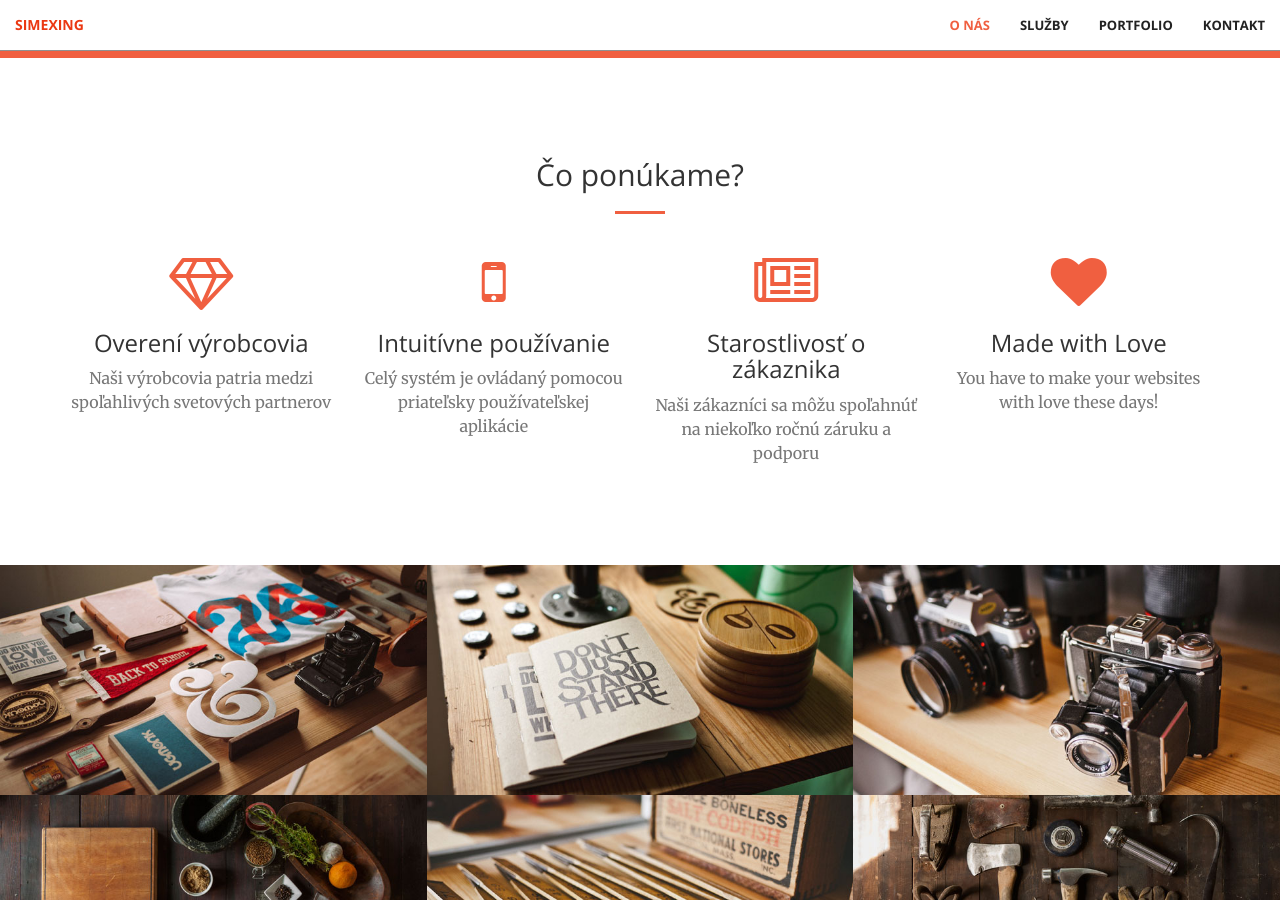
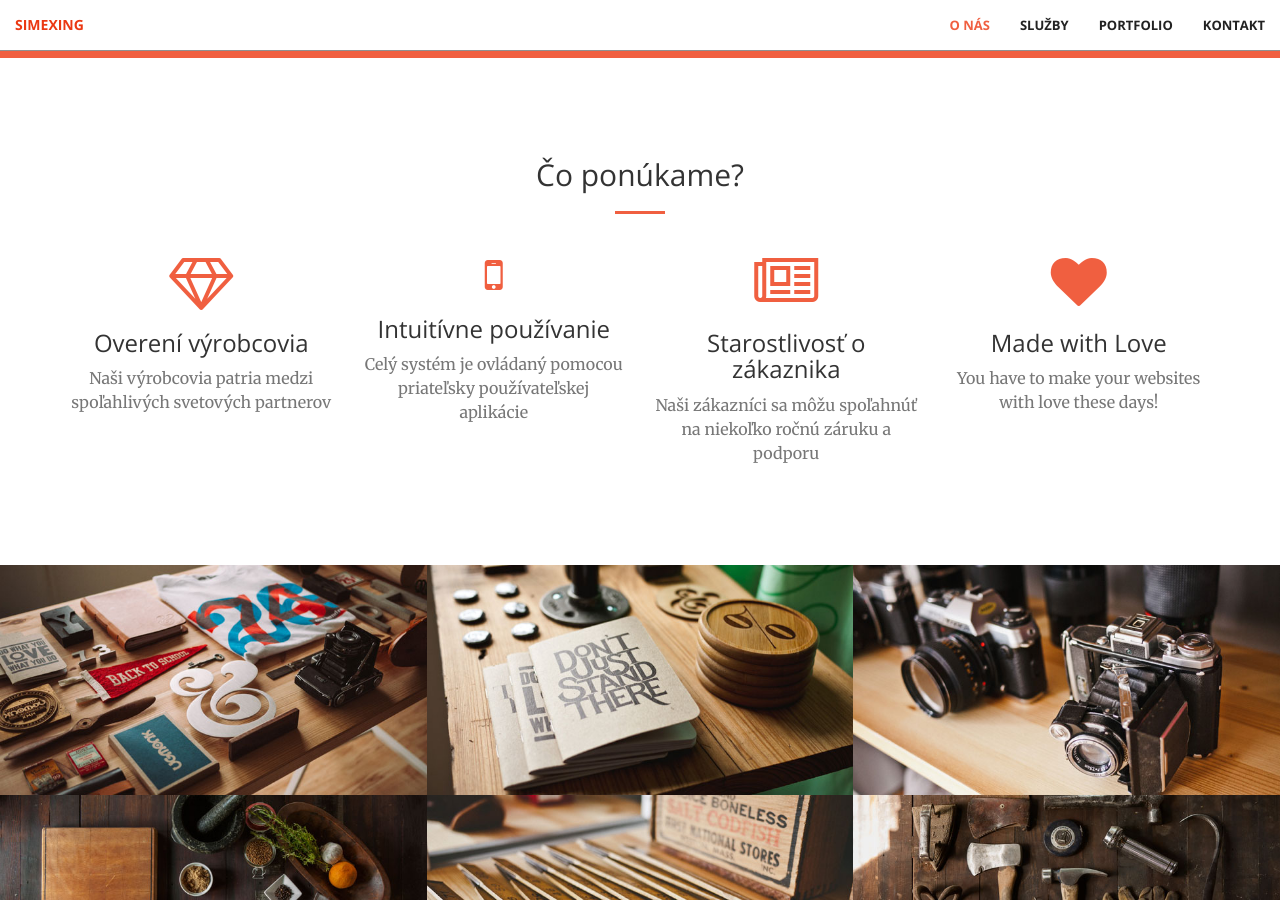
Before and after one commit to stesi13/simexing, a Jekyll site: the page built from index.html, in a window 1280 px wide and 900 px high, scrolled down 1236 px. Built offline with Jekyll 4.4.1, drawn with Linux system fonts in a browser that asks for light colours.

Commit message:
Update services.html

```diff
--- a/_includes/services.html
+++ b/_includes/services.html
@@ -19,7 +19,7 @@
             </div>
             <div class="col-lg-3 col-md-6 text-center">
                 <div class="service-box">
-                    <i class="fa fa-4x fa-mobile bounceIn text-primary" data-wow-delay=".2s"></i>
+                    <i class="fa fa-3x fa-mobile wow bounceIn text-primary" data-wow-delay=".2s"></i>
                     <h3>Intuitívne používanie</h3>
                     <p class="text-muted">Celý systém je ovládaný pomocou priateľsky používateľskej aplikácie</p>
                 </div>
```
